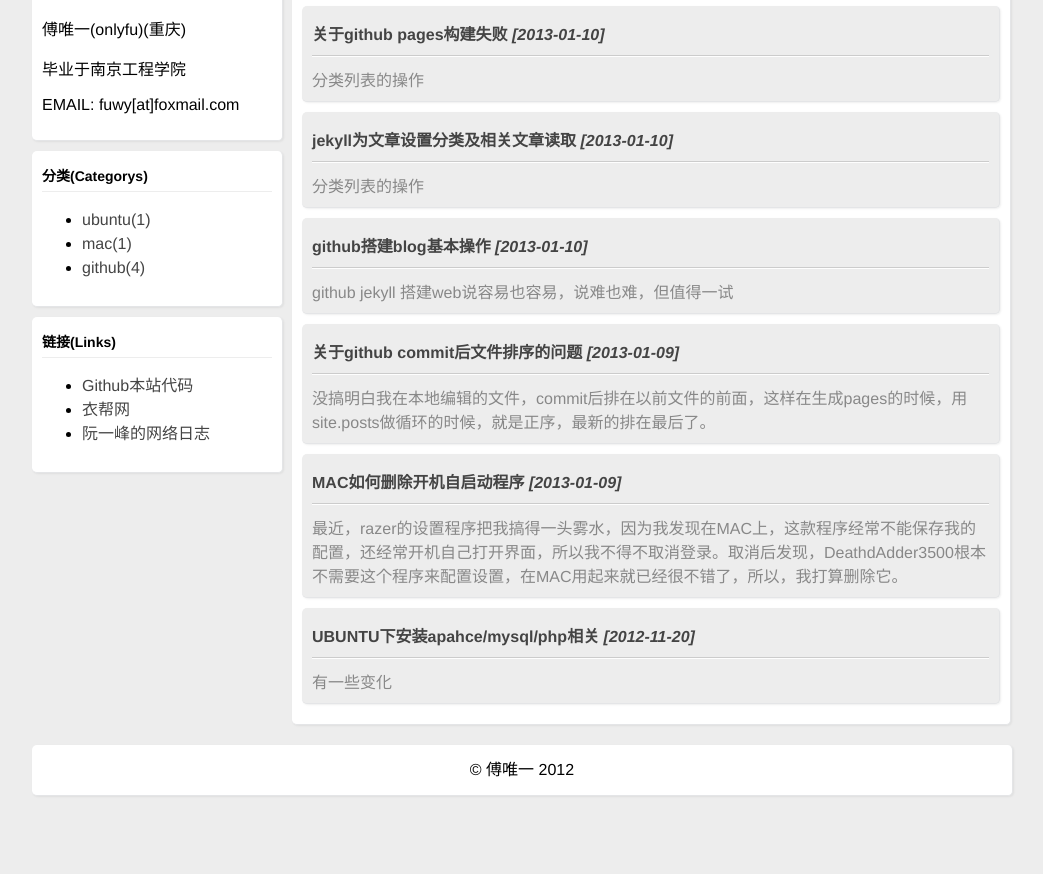
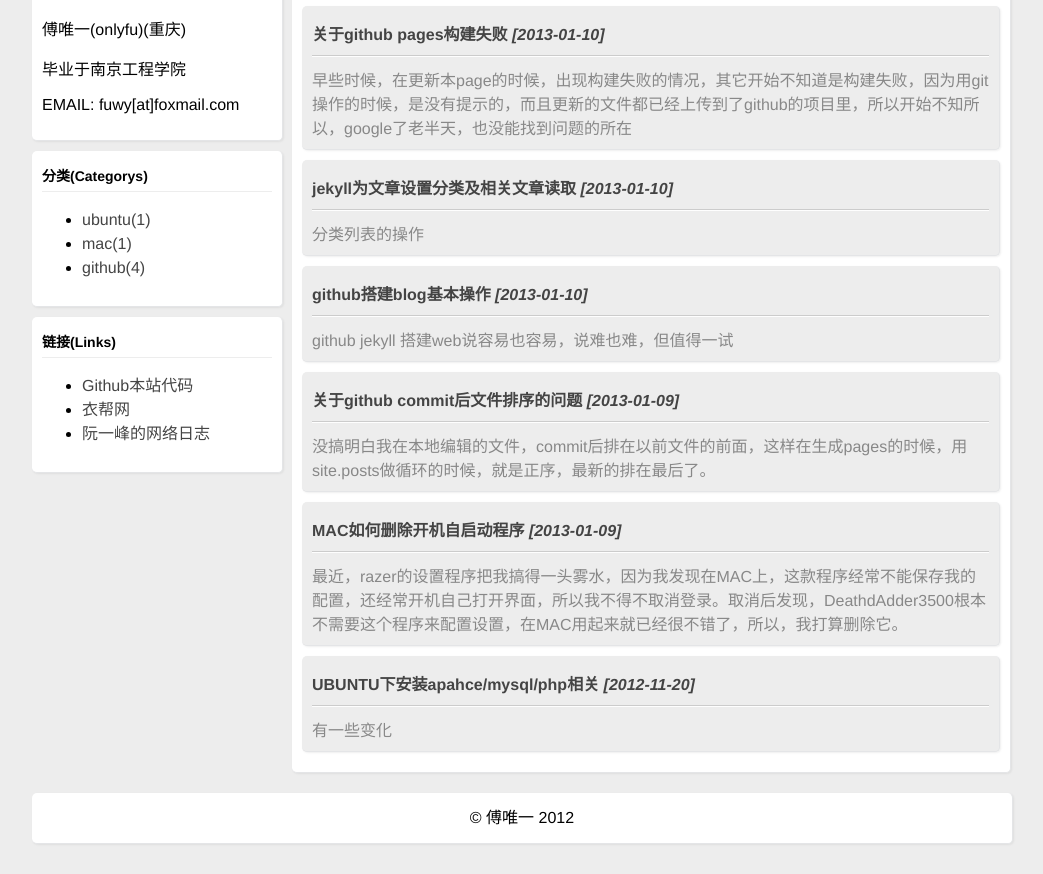
Before and after one commit to yuiitsu/logs, a Jekyll site: the page built from index.html, in a window 1280 px wide, cut to the strip 197-1071 px from the top of the page. Shown: the whole strip, without its empty margins (118-1161 px from the left). Built offline with Jekyll 4.4.1, drawn with Linux system fonts in a browser that asks for light colours; the list of posts is cut into pages by our own code; before the commit the page ends 1023 px from its top, so only the background shows below that.

```diff
--- a/_posts/2013-01-10-k-github-pages-build-failed.html
+++ b/_posts/2013-01-10-k-github-pages-build-failed.html
@@ -2,7 +2,7 @@
 layout: post
 title: 关于github pages构建失败
 category: github
-description: 分类列表的操作
+description: 早些时候，在更新本page的时候，出现构建失败的情况，其它开始不知道是构建失败，因为用git操作的时候，是没有提示的，而且更新的文件都已经上传到了github的项目里，所以开始不知所以，google了老半天，也没能找到问题的所在
 ---
 <p>
 早些时候，在更新本page的时候，出现构建失败的情况，其它开始不知道是构建失败，因为用git操作的时候，是没有提示的，而且更新的文件都已经上传到了github的项目里，
```
